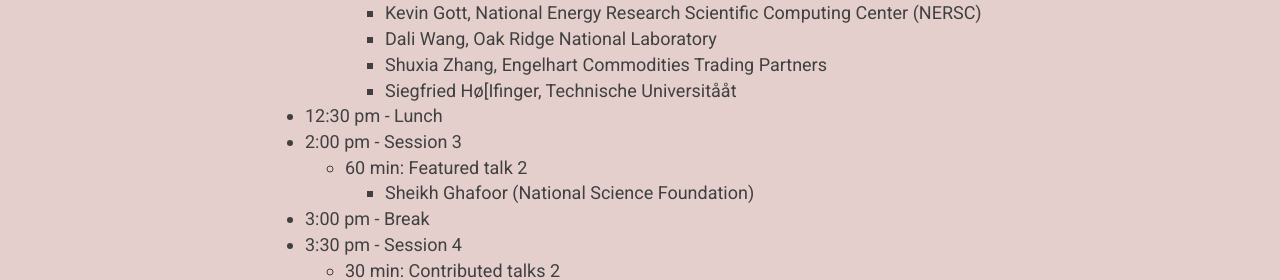
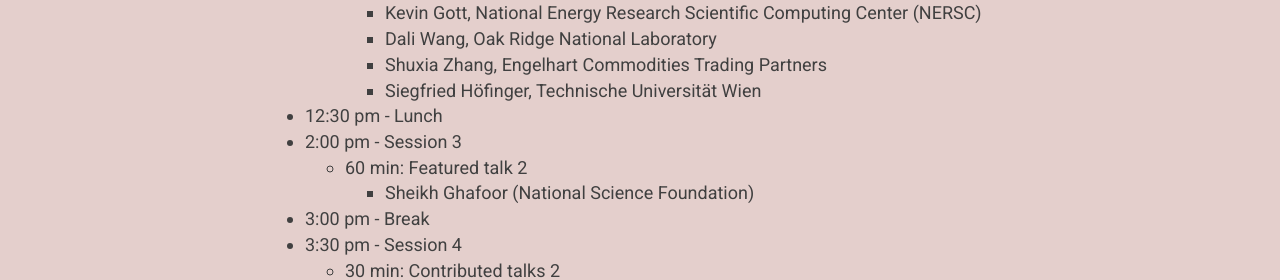
Before and after one commit to USRSE/rse-hpc-2024, a Jekyll site: the page built from pages/agenda.md, in a window 1280 px wide and 900 px high, scrolled down 686 px. Shown: the part 180-460 px from the top of the window. Built offline with Jekyll 4.4.1, drawn with Linux system fonts in a browser that asks for light colours; nearby versions of some CDN libraries.

Commit message:
Fix utf-8 *again*

```diff
--- a/pages/agenda.md
+++ b/pages/agenda.md
@@ -28,7 +28,7 @@
         - Kevin Gott,  National Energy Research Scientific Computing Center (NERSC)
         - Dali Wang, Oak Ridge National Laboratory
         - Shuxia Zhang, Engelhart Commodities Trading Partners
-        - Siegfried Hø[Ifinger, Technische Universitååt
+        - Siegfried Höfinger, Technische Universität Wien
 - 12:30 pm - Lunch
 - 2:00 pm - Session 3
     - 60 min: Featured talk 2
```
